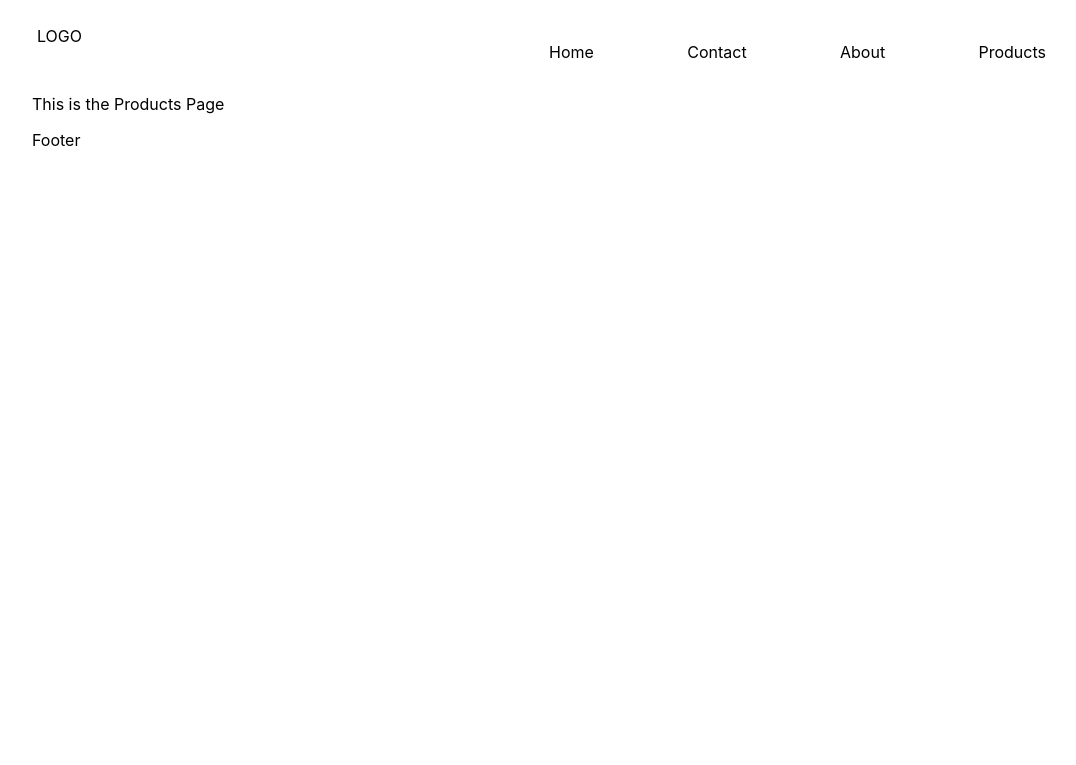
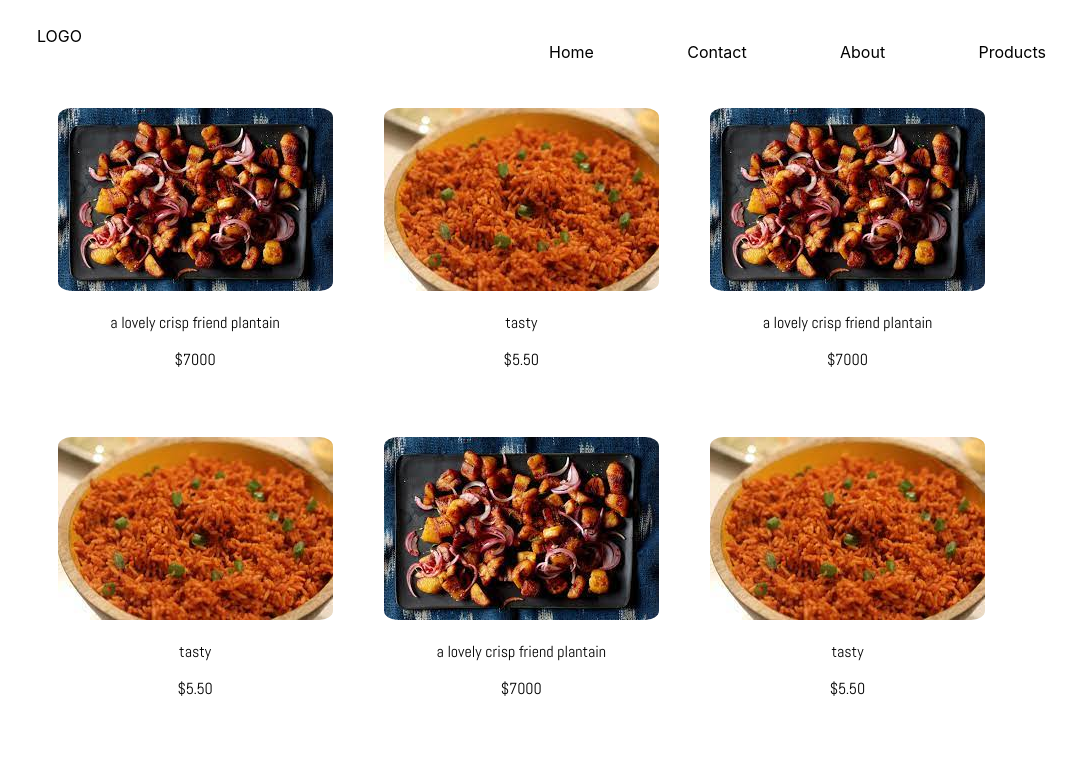
Before and after one commit to Ahdeyyy/capstone-react-g13, a React (Create React App) app: page /products in a window 1280 px wide. Shown: the top 765 px of the page, without its empty margins (96-1172 px from the left). Built offline with nearby package versions, Linux system fonts and the light colour scheme; the HTML template or start-up script is replaced by a standard one.

Commit message:
product page

```diff
--- a/src/components/Products.jsx
+++ b/src/components/Products.jsx
@@ -1,8 +1,43 @@
+import { hover } from "@testing-library/user-event/dist/hover";
 import React from "react";
+import "./styles.css"
+import dodo_image from "./images/dodo_image.jpeg"
+import jollof_rice_image from "./images/jollof_rice_image.jpeg"
+
+class Card extends React.Component {
+
+    state = {
+        source : this.props.source,
+        image_desc : this.props.image_desc,
+        decription : this.props.description,
+        price : this.props.price
+    }
+    render(){
+        return (
+            <section className = "productCard">
+        <div style={{padding : '2vw'}}>
+            <img  src= {this.state.source} alt={this.state.image_desc}/>
+            <p  style={{textAlign: 'center'}}>{this.state.decription}</p>
+            <p  style={{textAlign: 'center'}}>{this.state.price}</p>
+        </div>
+        </section>
+
+        );
+    }
+}
 
 const Products = () => {
     return (
-        <p>This is the Products Page</p>
+        <div style={{display : 'flex' , flexWrap: 'wrap'}}>
+       <Card source = {dodo_image} image_desc = "dodo" description= "a lovely crisp friend plantain" price="$7000"/>
+       <Card source = {jollof_rice_image} image_desc = "jollof rice" description = "tasty" price ="$5.50"/>
+       <Card source = {dodo_image} image_desc = "dodo" description= "a lovely crisp friend plantain" price="$7000"/>
+       <Card source = {jollof_rice_image} image_desc = "jollof rice" description = "tasty" price ="$5.50"/>
+       <Card source = {dodo_image} image_desc = "dodo" description= "a lovely crisp friend plantain" price="$7000"/>
+       <Card source = {jollof_rice_image} image_desc = "jollof rice" description = "tasty" price ="$5.50"/>
+       <Card source = {dodo_image} image_desc = "dodo" description= "a lovely crisp friend plantain" price="$7000"/>
+       <Card source = {jollof_rice_image} image_desc = "jollof rice" description = "tasty" price ="$5.50"/>
+       </div>
      );
 }
 
--- a/src/components/styles.css
+++ b/src/components/styles.css
@@ -1,3 +1,4 @@
+@import url('https://fonts.googleapis.com/css2?family=Abel&display=swap');
 .links >*{
     margin: 0 5px;
     text-decoration: none;
@@ -5,3 +6,13 @@
     height: auto;
 
 }
+.productCard{
+    font-family: 'Abel';
+}
+.productCard :hover{
+    background-color: aquamarine;
+    border-radius: 5%;
+}
+img {
+    border-radius: 5%;
+}
```
Also changed, not shown: src/components/images/dodo_image.jpeg (added), src/components/images/jollof_rice_image.jpeg (added).
